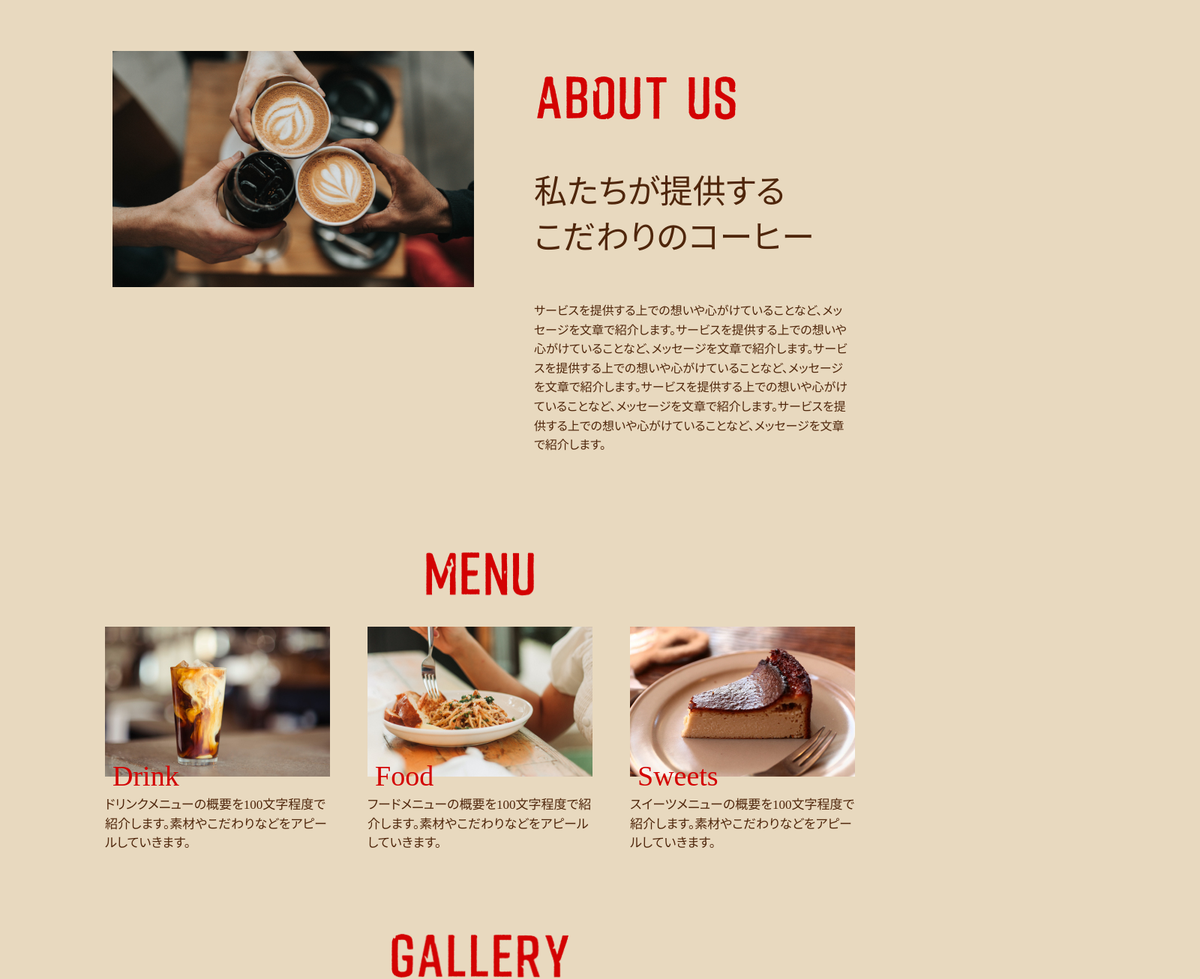
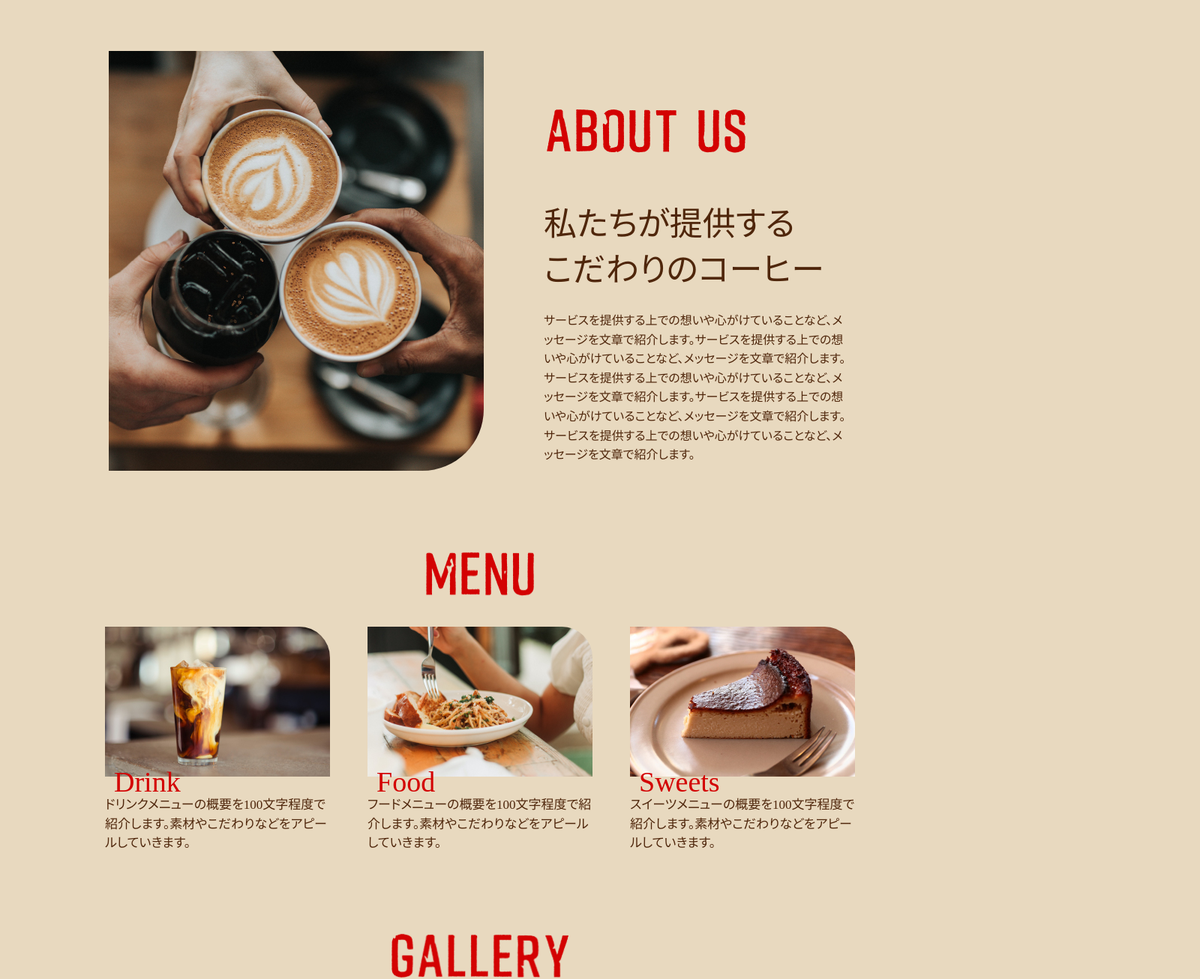
Before and after one commit to tamyumito913/dezasuta, a plain HTML site: page 5:29/index.html in a window 1280 px wide. Shown: the part 980-2286 px from the top of the page at 75% size, 1600 px wide, since content can reach past the window. Drawn offline with Linux system fonts and the light colour scheme.

Commit message:
第4回コーディング課題修正

```diff
--- a/5:29/css/style.css
+++ b/5:29/css/style.css
@@ -38,6 +38,7 @@ header {
   max-width: 1000px;
   text-align: center;
   margin: 97px auto 0 auto;
+  padding: 0 10px;
 }
 
 h2 img {
@@ -61,27 +62,27 @@ h2 img {
   display: flex;
   justify-content: center;
   align-items: center;
-  padding: 0 10px;
 }
 .left-img {
-  width: 500px;
-  height: 560px;
-  object-fit: cover;
-  border: bottom right radius 82px;
+  width: 50%;
+  height: auto;
+}
+.left-img img {
+  border-bottom-right-radius: 82px;
 }
 .About-text {
-  max-width: 418px;
+  max-width: 41%;
   margin-left: 80px;
   text-align: left;
 }
 .About-text img {
-  margin-bottom: 58px;
+  margin: 57px 0;
 }
 .About-text h3 {
   font-size: 44px;
   line-height: 1.4;
   font-weight: lighter;
-  margin-bottom: 53px;
+  margin-bottom: 23px;
 }
 .About-text p {
   font-size: 16px;
@@ -95,37 +96,43 @@ h2 img {
 .menu-wrap h2 {
   margin-bottom: 33px;
 }
+.menu-box {
+  width: 30%;
+}
 .menu1 {
   position: relative;
 }
 .menu-box img {
-  width: 300px;
-  height: 200px;
-  object-fit: cover;
+  width: 100%;
+  height: auto;
+  border-top-right-radius: 41px;
 }
 .menu-box h3 {
   position: absolute;
-  left: 10px;
-  top: 180px;
+  left: 4%;
+  top: 94%;
   color: #d30202;
   font-size: 38px;
   font-weight: lighter;
 }
 .menu-box p {
-  max-width: 300px;
+  max-width: 100%;
   text-align: left;
   font-size: 17px;
   line-height: 1.5;
   padding-top: 25px;
 }
 .gallery-wrap h2 {
-  margin-bottom: 33px;
+  max-width: 1000px;
+  text-align: center;
+  margin: 97px auto 33px auto;
 }
 .gallery {
   display: flex;
   justify-content: center;
-  width: 100vw;
-  margin: 0 calc(50% - 50vw);
+}
+.gallery img {
+  width: 20%;
 }
 
 .event-box {
@@ -142,7 +149,6 @@ h2 img {
   align-items: center;
   font-size: 23px;
   font-weight: lighter;
-  padding: 38px auto 38px 160px;
 }
 
 .event-title {
--- a/5:29/index.html
+++ b/5:29/index.html
@@ -8,6 +8,8 @@
     <link rel="stylesheet" href="./css/reset.css">
     <link rel="stylesheet" href="./css/style.css">
 </head>
+
+<body>
     <header>
         <div id="header">
             <div class="header-slider">
@@ -39,7 +41,7 @@
         <div class="contents-wrap">
             <section id="About-wrap" class="About-wrap">
                 <div class="left-img">
-                <img src="./images/about_us@2x-100.jpg" alt="コーヒーの写真">
+                    <img src="./images/pc_about-100.jpg" alt="コーヒーの写真">
                 </div>
                 <div class="About-text">
                     <h2><img src="./images/about_us@2x.png" alt=""></h2>
@@ -77,7 +79,6 @@
                 </div>
             </section>
         </div>
-    <div class="contents-wrap">
         <section id="gallery-wrap" class="gallery-wrap">
             <h2><img src="./images/gallery@2x.png" alt=""></h2>
             <div class="gallery">
@@ -88,7 +89,7 @@
                 <img src="./images/pc_gallary_05-100.jpg" alt="">
             </div>
         </section>
-    </div>
+
         <div class="contents-wrap">
             <article id="event-wrap" class="event-wrap">
                 <h2><img src="./images/event@2x.png" alt=""></h2>
@@ -137,9 +138,6 @@
         </div>
 
     </header>
-
-<body>
-
 </body>
 
 </html>
```
Also changed, not shown: 2 other files. Lines whose indentation alone changed are shown as unchanged.
